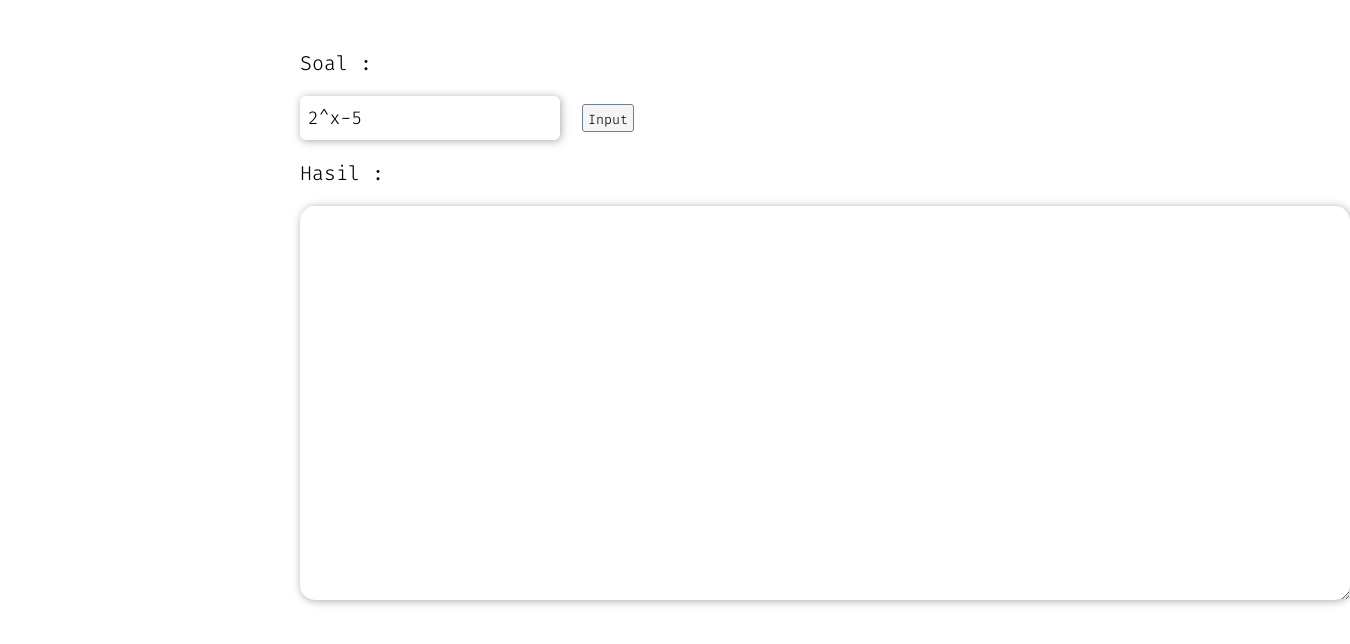
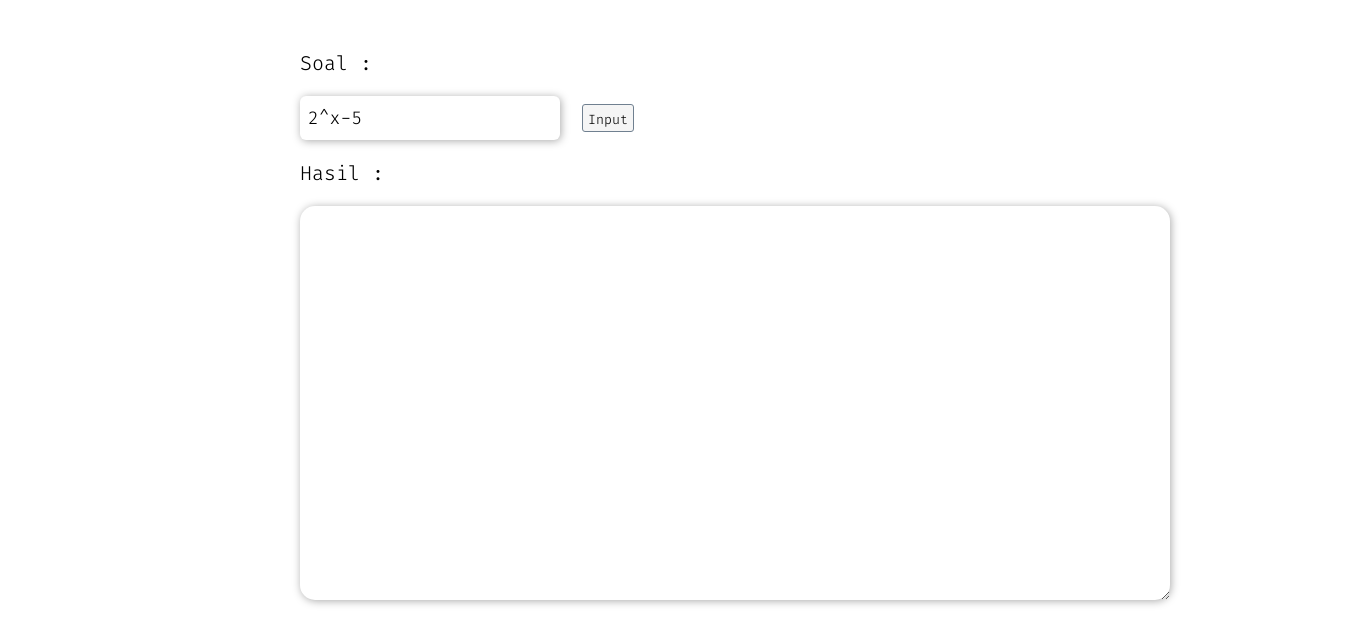
Before and after one commit to aldymartinus/numerik, a plain HTML site: page index.html in a window 1280 px wide. Shown: the whole page, 1350 px wide, since content can reach past the window. Drawn offline with Linux system fonts and the light colour scheme.

Commit message:
Update index.html

```diff
--- a/index.html
+++ b/index.html
@@ -12,7 +12,7 @@
             <input readonly type="text" id="question" name="question"/>
             <button type="button" id="calc" name="calc">Input</button>
             <p>Hasil : </p>
-            <textarea readonly id="result" name="result"  rows="14" cols="85"></textarea>
+            <textarea readonly id="result" name="result"  rows="14" cols="70"></textarea>
 
             <script src="script.js"></script>
         </form>
```
